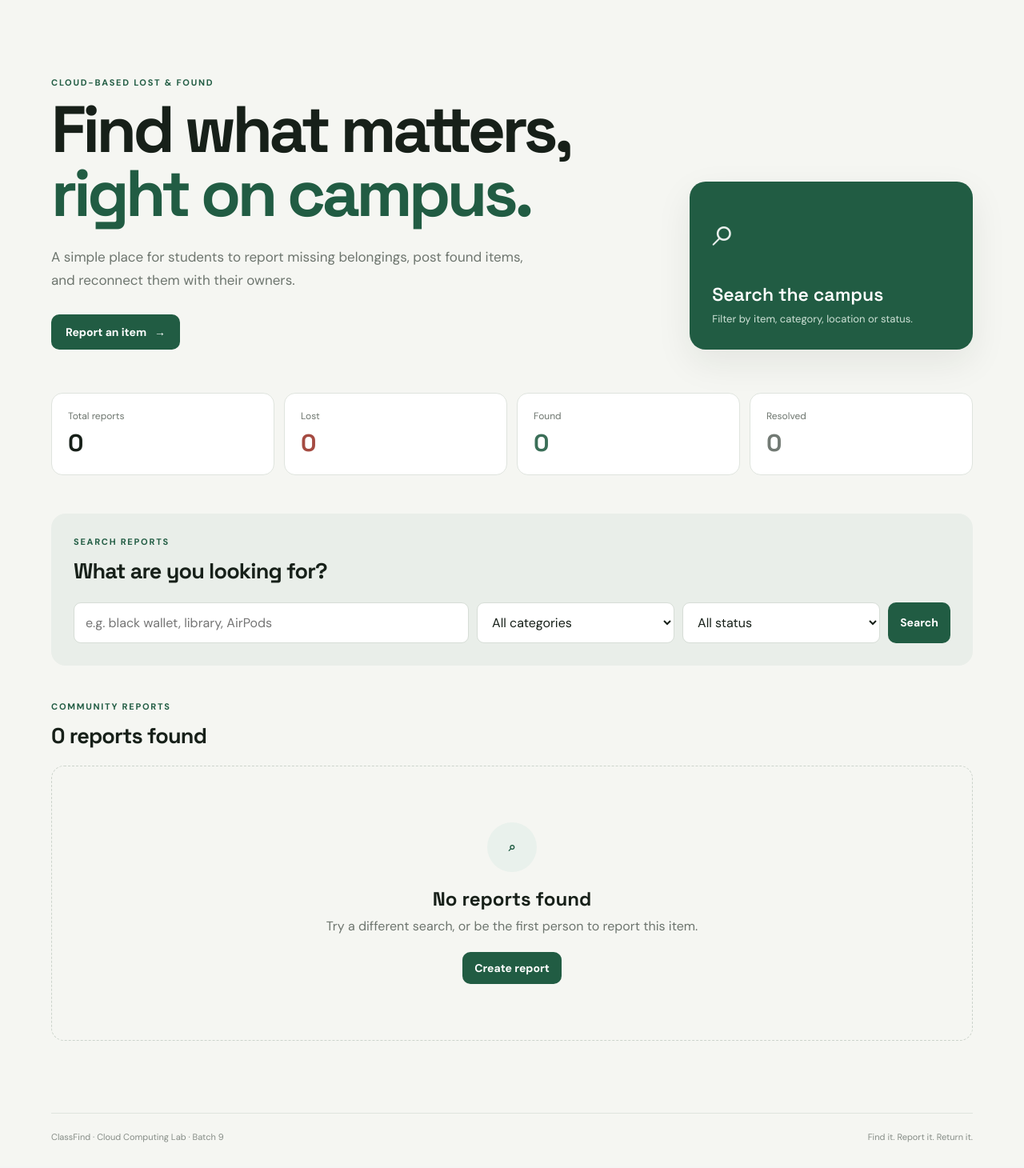
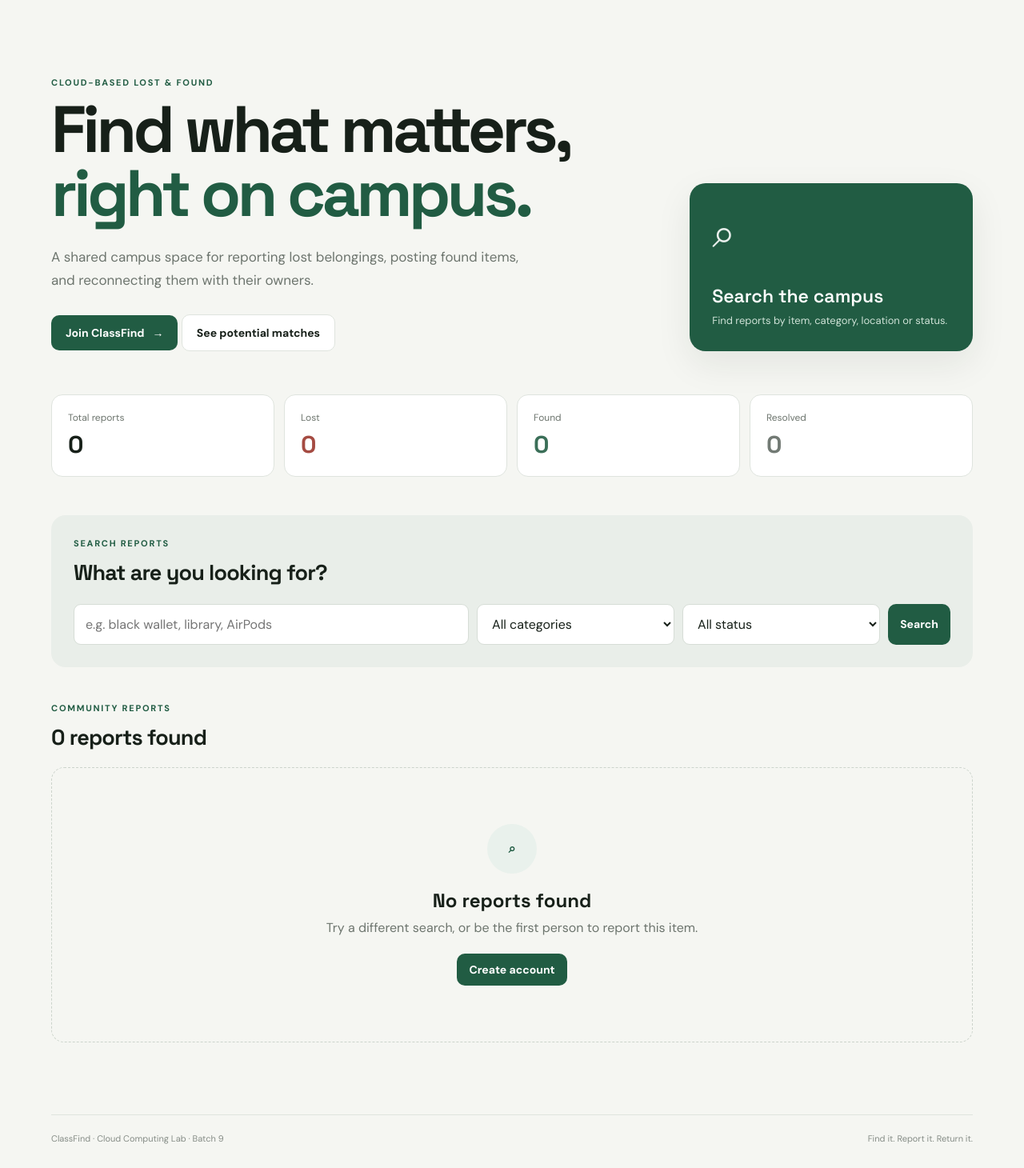
Before and after one commit to vidit-16/ClassFind, a Flask app: page / in a window 1280 px wide. Shown: the part 76-1536 px from the top of the page at 80% size. Before the commit the page ends 1504 px from the top, so only its background shows below. Run offline with Flask 3, Linux system fonts and the light colour scheme; data that the repository does not hold is empty.

Commit message:
ui: connect dashboard to account and matching flows

```diff
--- a/templates/index.html
+++ b/templates/index.html
@@ -5,10 +5,13 @@
   <div>
     <p class="eyebrow">CLOUD-BASED LOST & FOUND</p>
     <h1>Find what matters,<br><span>right on campus.</span></h1>
-    <p class="hero-copy">A simple place for students to report missing belongings, post found items, and reconnect them with their owners.</p>
-    <a class="primary-btn" href="{{ url_for('report') }}">Report an item <span>→</span></a>
+    <p class="hero-copy">A shared campus space for reporting lost belongings, posting found items, and reconnecting them with their owners.</p>
+    <div class="hero-actions">
+      {% if current_user %}<a class="primary-btn" href="{{ url_for('report') }}">Report an item <span>→</span></a>{% else %}<a class="primary-btn" href="{{ url_for('register') }}">Join ClassFind <span>→</span></a>{% endif %}
+      <a class="secondary-btn" href="{{ url_for('matches') }}">See potential matches</a>
+    </div>
   </div>
-  <div class="hero-card"><div class="hero-icon">⌕</div><strong>Search the campus</strong><span>Filter by item, category, location or status.</span></div>
+  <div class="hero-card"><div class="hero-icon">⌕</div><strong>Search the campus</strong><span>Find reports by item, category, location or status.</span></div>
 </section>
 
 <section class="stats-grid">
@@ -48,6 +51,6 @@
 {% endfor %}
 </section>
 {% else %}
-<div class="empty-state"><div class="empty-icon">⌕</div><h3>No reports found</h3><p>Try a different search, or be the first person to report this item.</p><a class="primary-btn compact" href="{{ url_for('report') }}">Create report</a></div>
+<div class="empty-state"><div class="empty-icon">⌕</div><h3>No reports found</h3><p>Try a different search, or be the first person to report this item.</p>{% if current_user %}<a class="primary-btn compact" href="{{ url_for('report') }}">Create report</a>{% else %}<a class="primary-btn compact" href="{{ url_for('register') }}">Create account</a>{% endif %}</div>
 {% endif %}
 {% endblock %}
```
